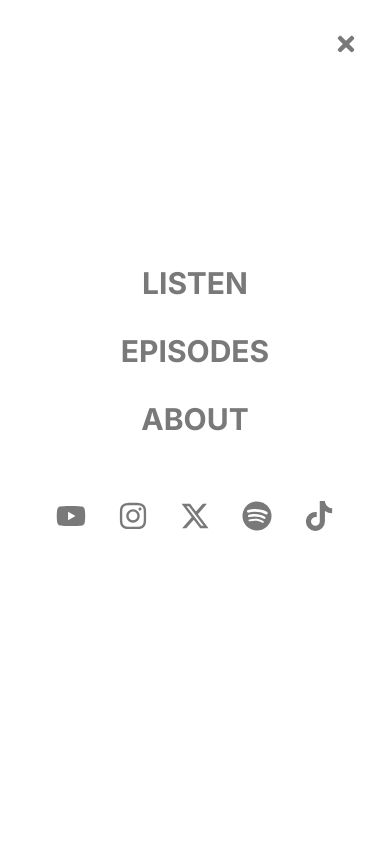
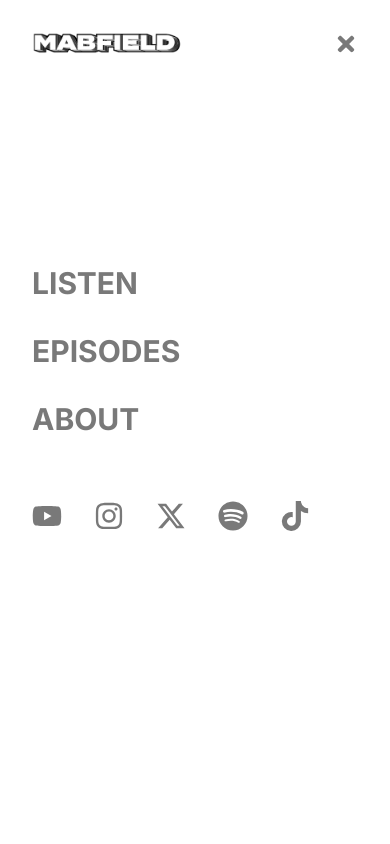
Before and after one commit to sheeehy/Mabfield, a Next.js app: page / in a window 390 px wide. Both pictures are taken after a click on the button 346 px from the left and 44 px from the top of the page. Shown: the top 844 px of the page. Built offline with nearby package versions, Linux system fonts and the light colour scheme.

Commit message:
Mobile Image + Menu Change

```diff
--- a/src/app/components/Navbar.tsx
+++ b/src/app/components/Navbar.tsx
@@ -97,7 +97,7 @@ const Navbar: React.FC = () => {
           </div>
 
           {/* Center: Logo */}
-          <div className="lg:absolute lg:left-1/2 lg:transform lg:-translate-x-1/2 hover:opacity-70 transition ease-in-out hover:scale-105 mb-2">
+          <div className="lg:absolute z-50  lg:left-1/2 lg:transform lg:-translate-x-1/2 hover:opacity-70 transition ease-in-out hover:scale-105 mb-2">
             <a ref={logoRef} href="/" className={`${mavenPro.className} font-[900] text-black text-xl`}>
               <Image
                 src="/mabfieldWordmark.png"
@@ -133,13 +133,13 @@ const Navbar: React.FC = () => {
       {/* Full Screen Mobile Menu */}
       <div
         ref={menuRef}
-        className="lg:hidden fixed inset-0 bg-white z-40 flex flex-col justify-center items-center transform translate-x-full"
+        className="lg:hidden fixed inset-0 bg-white z-40 flex flex-col justify-center transform translate-x-full"
       >
-        <div ref={menuItemsRef} className="flex flex-col items-center gap-8 text-[#797979] font-[700] mb-12">
+        <div ref={menuItemsRef} className="flex flex-col items-start gap-8 text-[#797979] font-[700] mb-12 px-8">
           <a href="/listen" className="text-3xl" onClick={toggleMenu}>LISTEN</a>
           <a href="/episodes" className="text-3xl" onClick={toggleMenu}>EPISODES</a>
           <a href="/about" className="text-3xl" onClick={toggleMenu}>ABOUT</a>
-          <div className="flex justify-center items-center gap-8 text-3xl mt-8">
+          <div className="flex justify-start items-center gap-8 text-3xl mt-8">
             <a href="https://www.youtube.com/c/Mabfield" target="_blank" className="social-link"><FaYoutube /></a>
             <a href="https://www.instagram.com/mabfield/" target="_blank" className="social-link"><FaInstagram /></a>
             <a href="https://x.com/mabfield_" target="_blank" className="social-link"><FaXTwitter /></a>
--- a/src/app/page.tsx
+++ b/src/app/page.tsx
@@ -3,6 +3,7 @@
 import { useEffect, useState, useRef } from "react";
 import { gsap } from "gsap";
 import { Maven_Pro } from "next/font/google";
+import Image from "next/image"
 
 const mavenPro = Maven_Pro({ subsets: ["latin"] });
 
@@ -40,7 +41,7 @@ export default function Home() {
         </div>
       )}
 
-      <div ref={mainContentRef} className="flex min-h-screen flex-col items-center justify-center pb-24 px-4 text-black opacity-0">
+      <div ref={mainContentRef} className="flex min-h-screen flex-col items-center justify-center sm:pb-24 pb-8  px-4 text-black opacity-0">
         <div id="altVideo" className="absolute inset-0 -z-10 opacity-0 hidden sm:block" style={{ top: '-13vh' }}>
           <video className="w-full h-[110vh] object-cover filter grayscale" src="/altVideo2.mp4" autoPlay loop muted playsInline preload="auto" />
         </div>
@@ -59,6 +60,19 @@ export default function Home() {
             <h1 className="bg-[#F2F2F2] text-[#797979] border-2 px-5 py-3 rounded-md text-center whitespace-nowrap">All Episodes</h1>
           </a>
         </div>
+        <div>
+        <div className="block lg:hidden mt-20 ">
+          <Image
+            src="/Mobile1.png"
+            alt="Mobile App Screenshot"
+            width={250}
+            height={500}
+            quality={100}
+            priority={true}
+            className=""
+          />
+        </div>
+        </div>
       </div>
     </div>
   );
```
